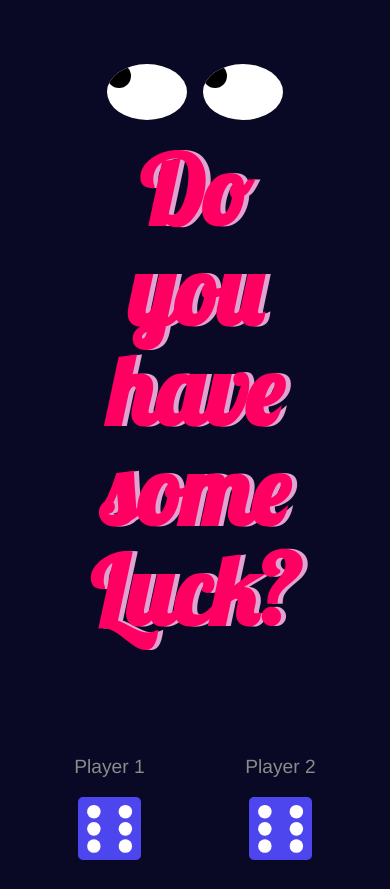
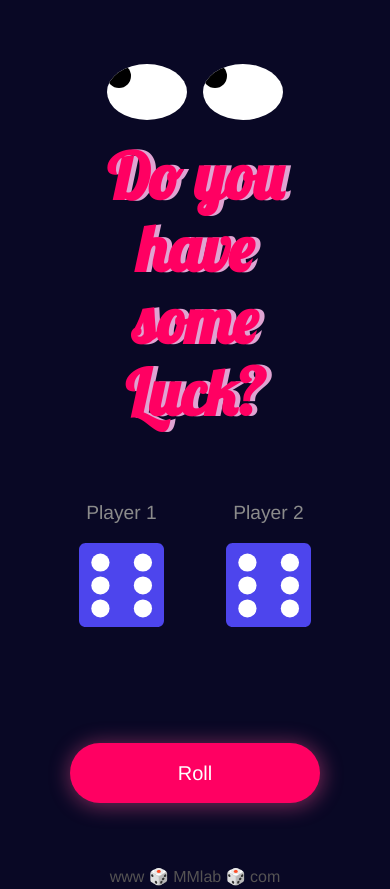
Before and after one commit to micmicmi/roll-the-dices, a plain HTML site: page index.html in a window 390 px wide. Shown: the top 889 px of the page. Drawn offline with nearby package versions, Linux system fonts and the light colour scheme.

Commit message:
Add files via upload

```diff
--- a/index.html
+++ b/index.html
@@ -10,7 +10,7 @@
 <body>
 <div class="container">
     <div class="mousemove">
-      <h1 id="title">Do you have <br>some Luck?</h1>
+      <h1 class="title">Do you have some Luck?</h1>
       <div class="eyes-wrap">
         <div class="eye">
           <div class="eye-pupil" id="left-pupil"></div>
--- a/script.js
+++ b/script.js
@@ -45,7 +45,7 @@ function displayRandomDiceImages() {
               // Reset the h1 text after a delay (adjust as needed)
               setTimeout(() => {
                 h1.classList.remove("show-result");
-                h1.textContent = "Give it another try";
+                h1.textContent = "Do you have some Luck?";
               }, 2000);
             }
           }, { loop: true });
--- a/styles.css
+++ b/styles.css
@@ -15,7 +15,7 @@ body{
   display: none; /* Removed z-index: 0; */
 }
 
-h1 {
+.title {
   text-align: center;
   line-height: 6.25rem;
   font-family: "Lobster", cursive;
@@ -173,10 +173,10 @@ footer {
 .container{
 justify-content: center;
   align-items: center;
-  } ;
-  h1 {
-    font-size: 4rem; /* Adjusted for better readability */
-    line-height: 4.5rem; /* Adjusted for better readability */
+}
+.title {
+font-size: 4rem;/* Adjusted for better readability */
+line-height: 4.5rem;
 }
 .img1, .img2 {
 width: 85%;
@@ -189,4 +189,13 @@ footer {
 width: 1.5rem; /* Adjusted for better scaling */
 height: 1.5rem; /* Adjusted for better scaling */
 }
+#diceContainer {
+  display: flex;
+  justify-items: center;
+  flex-direction: row;
+  align-items: center;
+  gap: 3rem;
+  margin-top: -20px;
 }
+
+}
```
Lines whose indentation alone changed are shown as unchanged.
